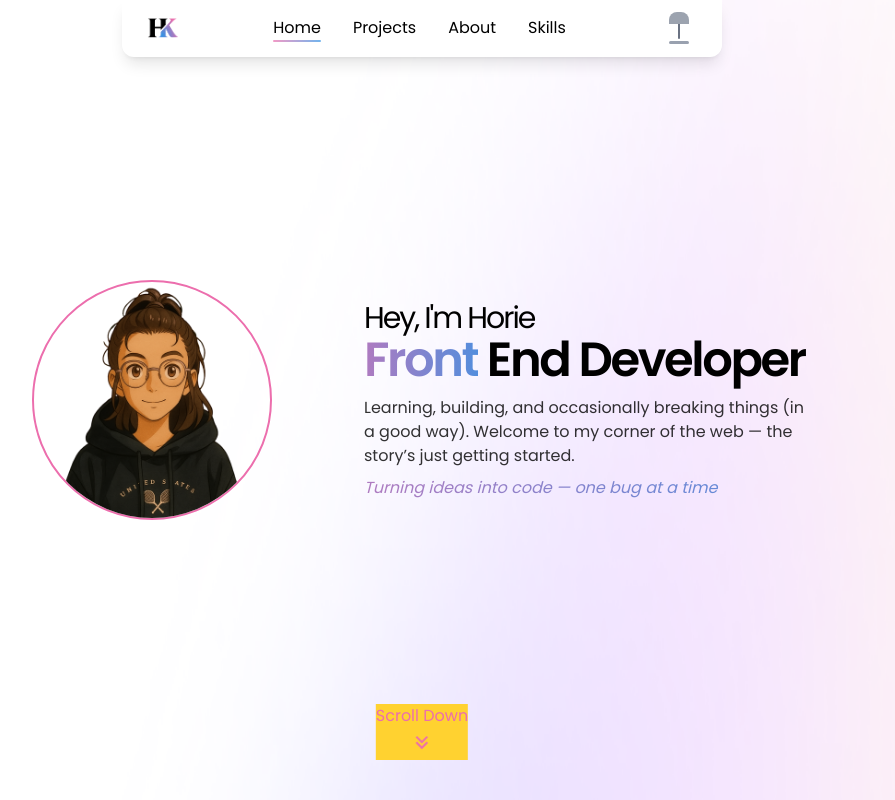
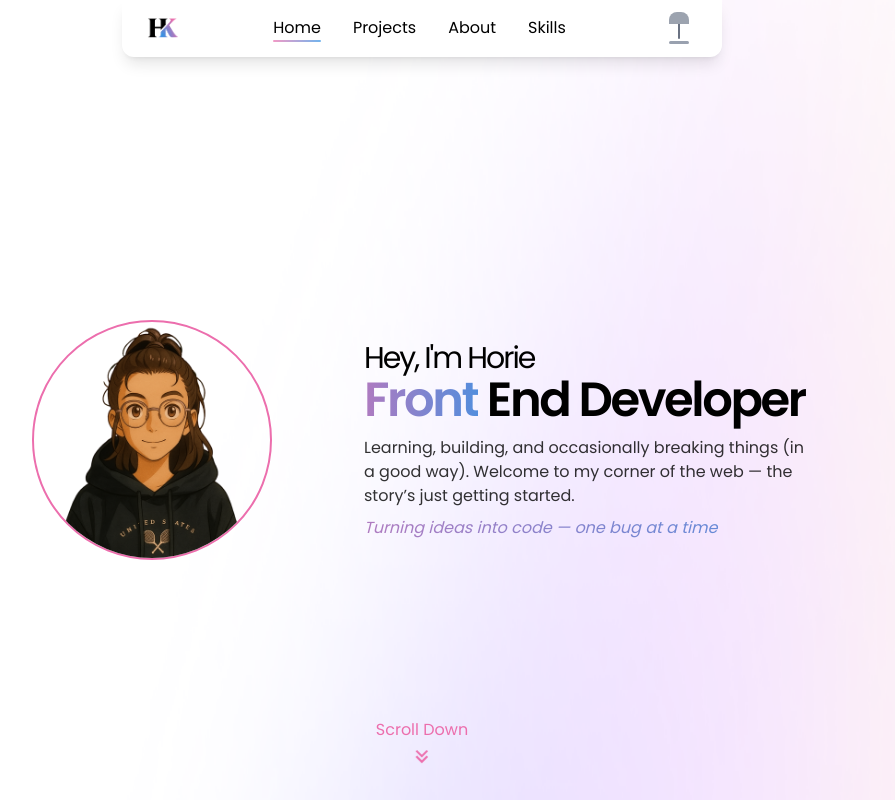
Before and after one commit to horishh/portfolio-horie, a React (Vite) app: page / in a window 1280 px wide. Shown: the top 800 px of the page, without its empty margins (218-1113 px from the left). Built offline with nearby package versions, Linux system fonts and the light colour scheme.

Commit message:
Added relative positioning to Home section for proper alignment

```diff
--- a/src/components/ScrollDown.jsx
+++ b/src/components/ScrollDown.jsx
@@ -4,26 +4,24 @@ import React from "react"; // Navbar.jsx, App.jsx, Home.jsx vb.
 
 const ScrollDown = () => {
   return (
-    <div className="bg-amber-300 absolute bottom-10 left-1/2 -translate-x-1/2">
+    // ScrollDown.jsx
+<div className="absolute bottom-[8%] sm:bottom-[10%] md:bottom-[12%] left-1/2 -translate-x-1/2">
   <Link to="projects" smooth={true} duration={600} offset={-120}>
     <div className="flex flex-col items-center cursor-pointer">
       <span
         className="mb-2 text-gray-600"
-            style={{
-              color: "var(--accent-color)",
-            }}
+        style={{ color: "var(--accent-color)" }}
       >
         Scroll Down
       </span>
       <RiArrowDownDoubleFill
         className="text-2xl animate-bounce"
-            style={{
-              color: "var(--accent-color)",
-            }}
+        style={{ color: "var(--accent-color)" }}
       />
     </div>
   </Link>
 </div>
+
   );
 };
 
--- a/src/pages/Home.jsx
+++ b/src/pages/Home.jsx
@@ -5,7 +5,8 @@ const Home = () => {
   return (
     <section
       id="home"
-      className="flex flex-col sm:flex-row items-center justify-center h-[600px] md:min-h-screen px-6 sm:px-10 gap-8 transition-colors duration-500 mb-40"
+      className="relative flex flex-col sm:flex-row items-center justify-center min-h-[110vh] px-6 sm:px-10 gap-8 transition-colors duration-500 mb-40"
+
       style={{
         color: "var(--text-color)",
         backgroundColor: "var(--bg-color)",
```
Lines whose indentation alone changed are shown as unchanged.
